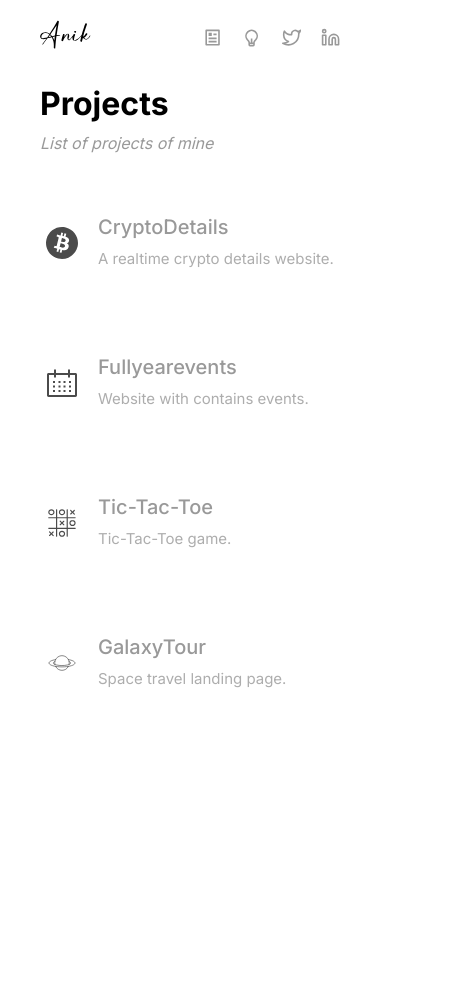
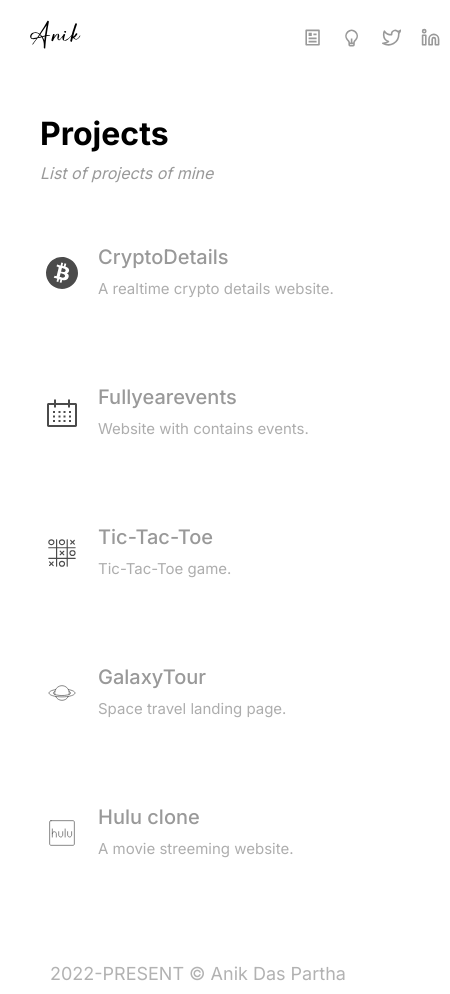
Before and after one commit to heyanik/myportfolio, a React (Create React App) app: page /projects in a window 390 px wide. Shown: the whole page, 450 px wide, since content can reach past the window. Before the commit the page ends 844 px from the top, so only its background shows below. Built offline with nearby package versions, Linux system fonts and the light colour scheme.

Commit message:
finish designing project page

```diff
--- a/src/components/Header.js
+++ b/src/components/Header.js
@@ -28,11 +28,13 @@ const Header = () => {
             style={{ height: "19.19px", width: "19.19px", marginTop: "5px" }}
           />
         </a>
-        <a className="icon-hide-pc">
-          <RiLightbulbLine
-            style={{ height: "19.19px", width: "19.19px", marginTop: "5px" }}
-          />
-        </a>
+        <Link to="/projects" style={{ textDecoration: "none" }}>
+          <a className="icon-hide-pc">
+            <RiLightbulbLine
+              style={{ height: "19.19px", width: "19.19px", marginTop: "5px" }}
+            />
+          </a>
+        </Link>
         <a
           className="icon-hide-mb"
           href="https://github.com/anikdaspartha58"
--- a/src/components/HeaderStyle.css
+++ b/src/components/HeaderStyle.css
@@ -14,7 +14,7 @@
 .other {
   display: flex;
   align-items: center;
-  margin-right: 40px;
+  margin-right: -50px;
 }
 .other > a {
   font-size: 1.125rem;
@@ -34,6 +34,10 @@
 }
 
 @media screen and (max-width: 600px) {
+  .me-icon > svg {
+    margin-left: 20px;
+  }
+
   .icon-hide-mb {
     display: none;
   }
--- a/src/index.css
+++ b/src/index.css
@@ -6,3 +6,8 @@
   font-family: "Inter", system-ui, -apple-system, BlinkMacSystemFont, "Segoe UI",
     Roboto, Oxygen, Ubuntu, Cantarell, "Open Sans", "Helvetica Neue", sans-serif;
 }
+
+body {
+  width: 1240px;
+  height: auto;
+}
--- a/src/markdown/projects.md
+++ b/src/markdown/projects.md
@@ -33,3 +33,12 @@ GalaxyTour<br/>
 <span style="font-size:15px; opacity: calc(80%); font-weight:400;">Space travel landing page.</span>
 </span>
 </a>
+<a href="https://hulu-clone-2-0.vercel.app//" target="_blank">
+![text](hulu.svg)
+<span>
+Hulu clone<br/>
+<span style="font-size:15px; opacity: calc(80%); font-weight:400;">A movie streeming website.</span>
+</span>
+</a>
+
+## 2022-PRESENT © Anik Das Partha
--- a/src/pages/HomeStyle.css
+++ b/src/pages/HomeStyle.css
@@ -34,15 +34,21 @@
 }
 
 @media screen and (max-width: 600px) {
+  body {
+    width: 400px;
+    height: auto;
+  }
+
   .markdown > h1 {
-    margin-left: 25px;
+    font-size: 30px;
+    margin-left: -70px;
   }
   .markdown > p {
     font-size: 1rem;
-    margin-left: 25px;
+    margin-left: -70px;
   }
   .markdown > h2 {
     font-size: 1rem;
-    margin-left: 25px;
+    margin-left: -70px;
   }
 }
--- a/src/pages/ProjectsStyle.css
+++ b/src/pages/ProjectsStyle.css
@@ -3,6 +3,9 @@
   margin-left: 400px;
   width: 400px;
   font-family: "Inter", sans-serif;
+}
+.project-md > h1 {
+  margin-top: 40px;
 }
 .project-md > p {
   margin-top: 10px;
@@ -32,6 +35,13 @@
   color: #000;
   transition: all 0.8s;
 }
+.project-md > h2 {
+  font-size: 1.125rem;
+  font-weight: 400;
+  margin-top: 80px;
+  margin-bottom: 10px;
+  color: #b2b2b2;
+}
 
 @media screen and (max-width: 600px) {
   .project-md {
@@ -49,4 +59,12 @@
   .project-md > p {
     margin-left: 30px;
   }
+  .project-md > h2 {
+    font-size: 1.125rem;
+    font-weight: 400;
+    margin-top: 80px;
+    margin-bottom: 10px;
+    margin-left: 40px;
+    color: #b2b2b2;
+  }
 }
```
Also changed, not shown: public/hulu.svg (added).
